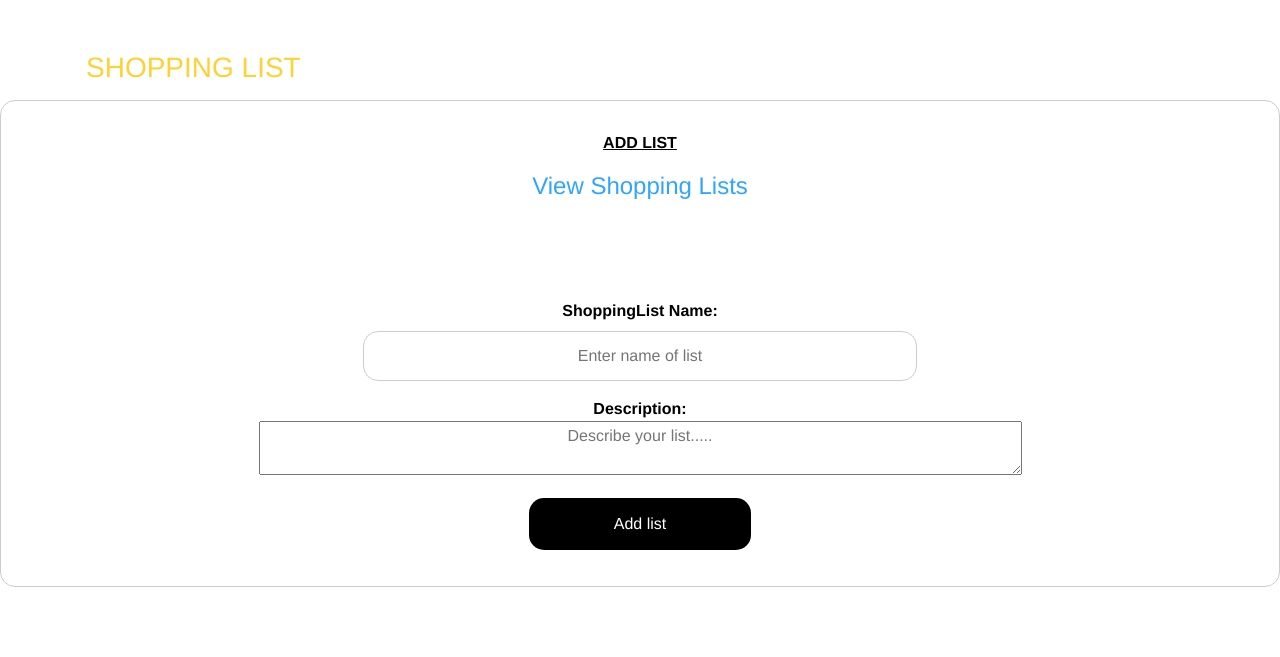
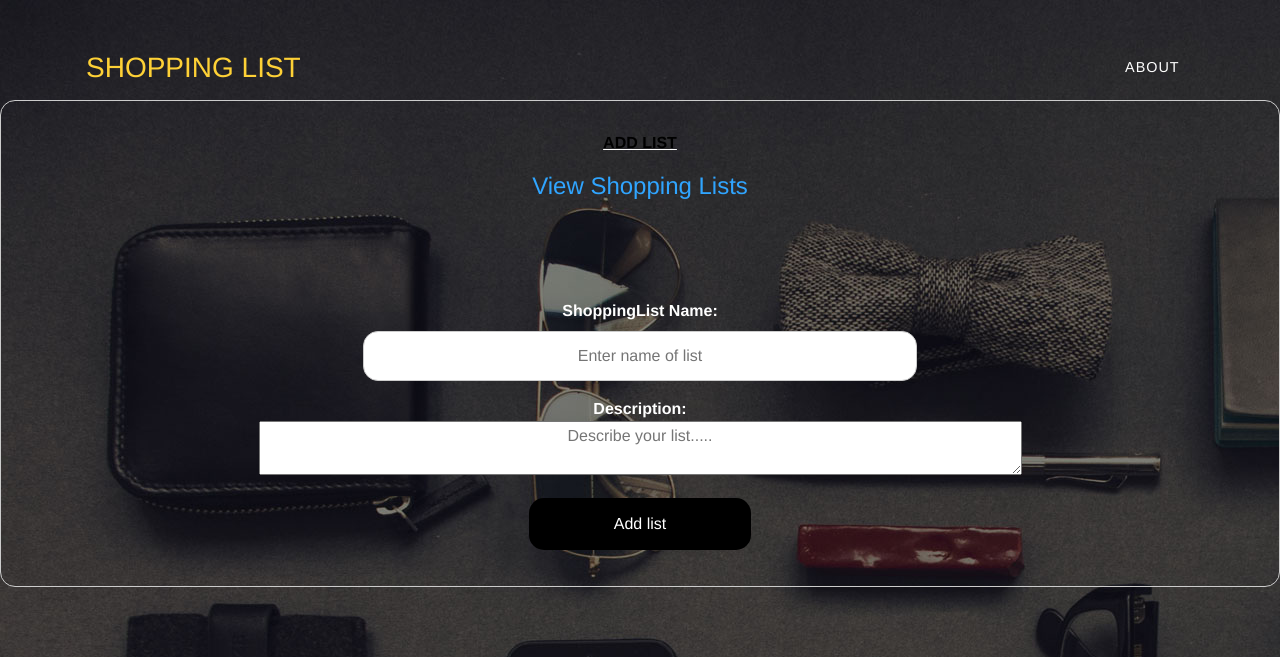
Before and after one commit to JoyyToo/Shopping-List, a Flask app: page /shp in a window 1280 px wide. Shown: the top 657 px of the page. Run offline with Flask 2, Linux system fonts and the light colour scheme; the visitor is signed in with stand-in values (Sample User, id 1); some libraries are stand-ins or nearby versions.

Commit message:
[chore]Add updated html add lst file file

```diff
--- a/shoppflask/templates/shp.html
+++ b/shoppflask/templates/shp.html
@@ -12,8 +12,8 @@
     <!-- Custom css-->
     <link href = "{{ url_for('static', filename='css/slist.css') }}" rel="stylesheet">
 </head>
-<body>
-<div class="new" style="text-align: center">
+<body background="{{ url_for('static', filename='img/pic.jpg') }}">
+<div class="new" style="text-align: center;" >
      <!-- Navigation -->
     <nav class="navbar navbar-expand-lg navbar-dark fixed-top" id="mainNav">
       <div class="container">
@@ -33,22 +33,23 @@
       </div>
     </nav>
 
-    <form action="" method="post">
+    <form action="" method="post"">
     <div align="center">
          {% if data and data['type'] == "error" %}
         {{ data['msg'] }}
         {% endif %}
      </div>
     <div class="container">
-        <p style="text-align: center;"><u><b>ADD LIST</b></u></p>
-        <h4  style="margin-bottom: 100px;"><a href="{{ url_for('view_shoppinglist') }}">View Shopping Lists</a></h4>
+        <p style=" color: white;text-align: center;"><u><b>ADD LIST</b></u></p>
+        <h4 style="margin-bottom: 100px;"><a href="{{ url_for('view_shoppinglist') }}">View Shopping Lists</a></h4>
 
 
     <label for="name" style="width: 50%;">
-        <b>ShoppingList Name:</b><br>
-        <input type="text" name="name" placeholder="Enter name of list">
+        <b style="color: white;">ShoppingList Name:</b><br>
+        <input type="text" name="name" placeholder="Enter name of list" pattern="^[a-zA-Z0-9 ]*$"
+               title="List name should be alphanumerics only">
     </label><br>
-        <b>Description:</b><br>
+        <b style="color: white;">Description:</b><br>
     <label for="description" >
         <textarea cols="80" name="desc" placeholder="Describe your list....." style="text-align: center;"></textarea>
     </label><br>
```
